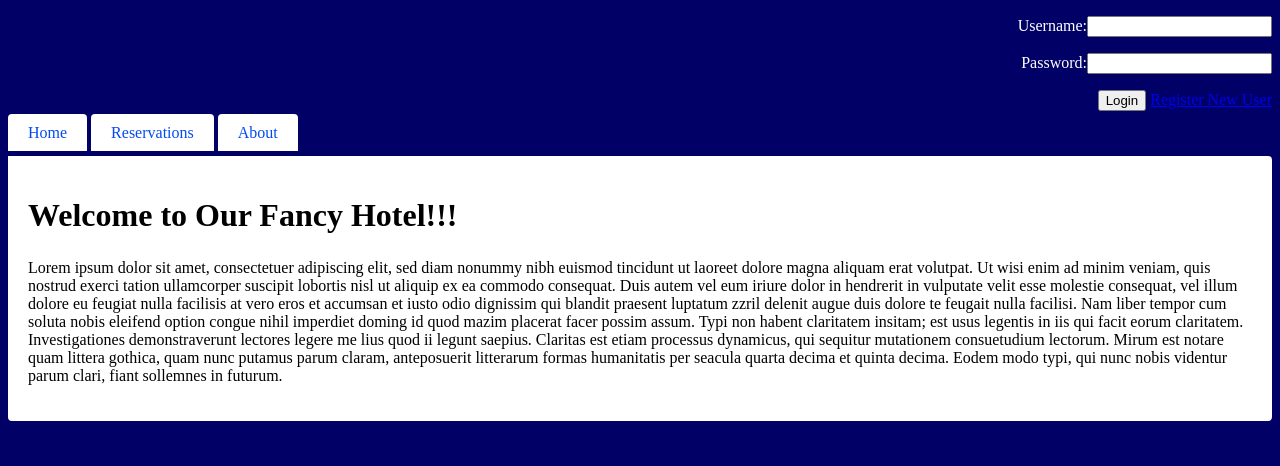
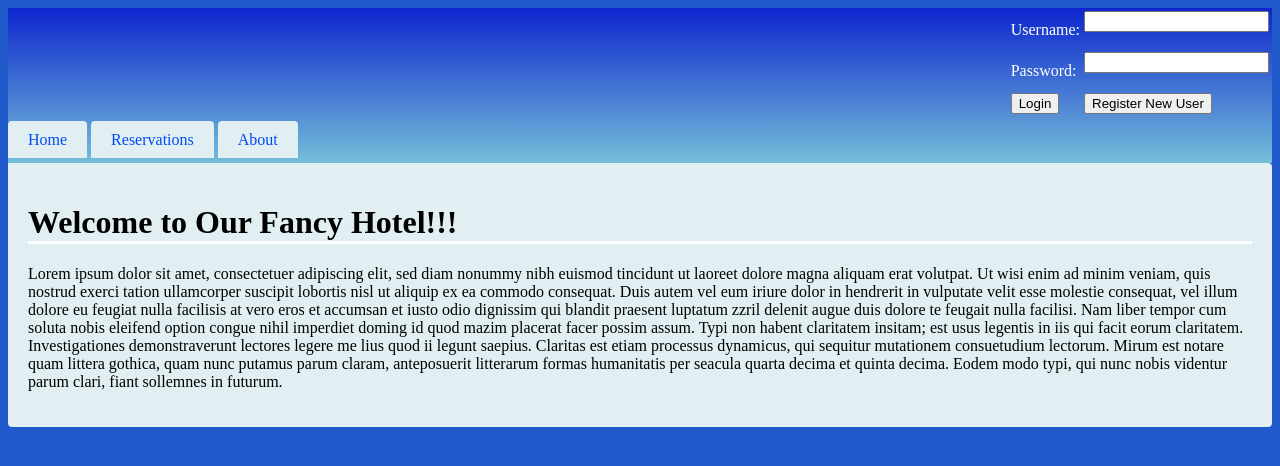
Before and after one commit to tfarmer4/HotelReservation, a PHP site: page / in a window 1280 px wide. Shown: the top 466 px of the page. Run offline with PHP 8.4, Linux system fonts and the light colour scheme.

Commit message:
Updated Main.css, rearranged header.php, added register.php, added comments in reservations.php

```diff
--- a/Main.css
+++ b/Main.css
@@ -3,14 +3,14 @@
 body
 {
 	font: "Trebuchet MS", Verdana, sans-serif;
-	background-color: #000066;
+	background-color: #2059c9;
 	color: #000000;
 }
 
 #main
 {
 	padding: 20px;
-background-color: #ffffff;
+	background-color: #e1eef2;
 	border-radius: 0 4px 4px 4px;
 }
 
@@ -36,32 +36,45 @@
 
 ul#nav li a
 {
-background-color: #ffffff;
+	background-color: #e1eef2;
 	padding: 10px 20px;
 	text-decoration: none;
-line-height: 2.8em;
+	line-height: 2.85em;
 	color: #034af3;
 	border-radius: 4px 4px 0 0;
 }
 
-div#login
-{
-	alignment-adjust:;
-}
-
-
 ul#nav li a:hover
 {
-	background-color: #000000;
+	background-color: #dba204d;
 }
 
 .warning
 {
 	color:red;
 }
-#login {
-	position: relative;
-	height: auto;
-	width: auto;
-	right: auto;
+
+.f_register
+{
+	padding-top:2em;
+	color: #0d2c6e;
 }
+
+.f_register table
+{
+	width:80%;
+	text-align:left;
+
+}
+div#login
+{
+	color:white;
+}
+div#header
+{
+	margin-left:0%;
+	margin-top:0%;
+	height:100%;
+	background:-webkit-gradient(linear, left top, left bottom, from(#0d26ce), to(#75bed9));
+	background: linear gradient(bottom, #0d26ce 0, #75bed9 100%);
+}
--- a/header.php
+++ b/header.php
@@ -1,14 +1,40 @@
 <!Doctype HTML>
+
+<link rel="stylesheet" href="Main.css" />
+
+<div id="header">
 <div id="login" align="right">
+
 <form method="post" action="login.php">
-<p align="right" style="color:white">Username:<input type="text" name="u_name" required/></p>
-
-<p align="right" style="color:white">Password:<input type="password" name="p_word" required/></p>
+<table>
+<tr>
+<td>
+Username:
+</td>
+<td>
+<input type="text" name="u_name" required/></p>
+</td>
+<tr>
+<td>Password:</td>
+<td>
+<input type="password" name="p_word" required/></p>
+</td>
+</tr>
+<tr>
+<td>
 <input type="submit" name="b_login" value="Login"/>
-<a href="register.php">Register New User</a></form>
+</td>
+<td>
+<input type="button" value="Register New User" onclick="location.href='register.php';" name="btn_register"/>
+</td>
+</tr>
+</table>
+</form>
 </div>
 <ul id="nav">
 <li><a href="index.php">Home</a></li>
 <li><a href="reservations.php">Reservations</a></li>
 <li><a href="About.php">About</a></li>
 </ul>
+</div>
+</div>
--- a/reservations.php
+++ b/reservations.php
@@ -8,9 +8,10 @@
 </head>
 <body>
 <?php include("header.php"); ?>
+<!-- A div with id="main" is needed for the middle colored region -->
 <div id="main">
 <h1>Reservations</h1>
-
+<!--forms for reservations will go here -->
 
 </div>
 </body>
```
Also changed, not shown: register.php (added, +44 -0 lines). Lines whose indentation alone changed are shown as unchanged.
